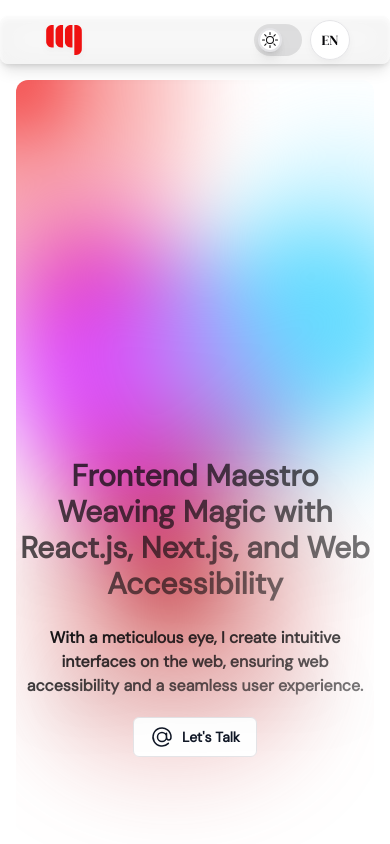
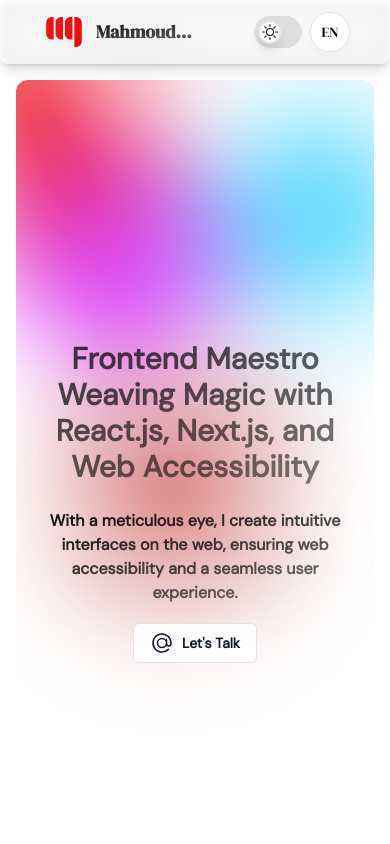
Before and after one commit to mahmoudabdelaziz1993/Mahmoud-Abdelaziz-Salama, a Next.js app: page /en in a window 390 px wide. Shown: the top 844 px of the page. Built offline with nearby package versions, Linux system fonts and the light colour scheme; no server answers; the database is empty; a web font is replaced by a local one.

Commit message:
Navbar responsive , hero height

```diff
--- a/app/components/hero.tsx
+++ b/app/components/hero.tsx
@@ -9,7 +9,7 @@
 
     return (
         <BackgroundGradientAnimation>
-            <article className="absolute z-10 inset-0 flex flex-col items-center justify-center  font-bold  max-w-xl pointer-events-none text-center  prose dark:prose-invert  prose-sm md:prose-base mx-auto prose-a:no-underline prose-a:capitalize prose-a:font-bold prose-p:mt-0  ">
+            <article className="absolute z-10 inset-0 flex flex-col items-center justify-center  font-bold px-4 max-w-xl pointer-events-none text-center  prose dark:prose-invert  prose-sm md:prose-base mx-auto prose-a:no-underline prose-a:capitalize prose-a:font-bold prose-p:mt-0  ">
                 <h1 className="bg-clip-text text-transparent drop-shadow-2xl bg-gradient-to-br from-foreground/80 to-foreground/50" aria-level={2}>
                     {t('headline')}                </h1>
                 <p className="bg-clip-text text-transparent drop-shadow-2xl bg-gradient-to-br from-foreground to-foreground/50 " aria-level={3}>
--- a/app/components/mahmoud-abdelaziz-logo.tsx
+++ b/app/components/mahmoud-abdelaziz-logo.tsx
@@ -21,7 +21,7 @@
                 <Tooltip>
                     <TooltipTrigger asChild>
                         <Link href='/' className='text-primary'>
-                            <svg width={width} height={width} viewBox="0 0 128 128" fill="none" xmlns="http://www.w3.org/2000/svg">
+                            <svg  width={width} height={width} viewBox="0 0 128 128" fill="none" xmlns="http://www.w3.org/2000/svg">
                                 <g id="MAHMOUD_ABDELZIZ_LOGO">
                                     <g id="BARS_GROUP">
                                         <path id="BAR_1" d="M16.5 44C16.5 39.3501 16.5 37.0252 17.0111 35.1177C18.3981 29.9413 22.4413 25.8981 27.6177 24.5111C29.5252 24 31.8501 24 36.5 24V24V84V84C31.8501 84 29.5252 84 27.6177 83.4889C22.4413 82.1019 18.3981 78.0587 17.0111 72.8823C16.5 70.9748 16.5 68.6499 16.5 64V44Z" fill="#EF1111" />
@@ -39,7 +39,7 @@
                     </TooltipContent>
                 </Tooltip>
             </TooltipProvider>
-            <h6 className='hidden font-bold md:inline bg-clip-text text-transparent drop-shadow-2xl bg-gradient-to-br from-foreground to-foreground/50 '>
+            <h6 className=' max-[375px]:hidden font-bold bg-clip-text text-transparent drop-shadow-2xl bg-gradient-to-br from-foreground to-foreground/50 line-clamp-1'>
                 {t("Name")}
             </h6>
         </span>
--- a/app/components/nav-bar.tsx
+++ b/app/components/nav-bar.tsx
@@ -8,7 +8,7 @@
 }
 export default function Navbar({ locale }: props) {
     return (
-        <header className='container sticky top-0 flex max-w-2xl mx-auto mt-4 rounded-lg  shadow-lg lg:top-2 backdrop-blur-lg   bg-background/50 text-foreground drop-shadow-md border-foreground z-50'>
+        <header className='container sticky top-0 flex max-w-2xl mx-auto  rounded-lg  shadow-lg py-2 backdrop-blur-lg   bg-background/50 text-foreground drop-shadow-md border-foreground z-50'>
             <div className="flex items-center justify-between w-full gap-2 px-2">
                 <span className="inline-flex items-center gap-2">
                     <MahmoudAbdelazizLogo width={48} />
--- a/components/ui/background-gradient-animation.tsx
+++ b/components/ui/background-gradient-animation.tsx
@@ -90,7 +90,7 @@
   return (
     <div
       className={cn(
-        "md:h-[100svh] h-[125svh]  w-full relative overflow-hidden top-0 left-0 bg-gradient-to-b from-background to-background/40 rounded-xl   ",
+        "h-screen  w-full relative overflow-hidden top-0 left-0 bg-gradient-to-b from-background to-background/40 rounded-xl   ",
         containerClassName
       )}
     >
```
